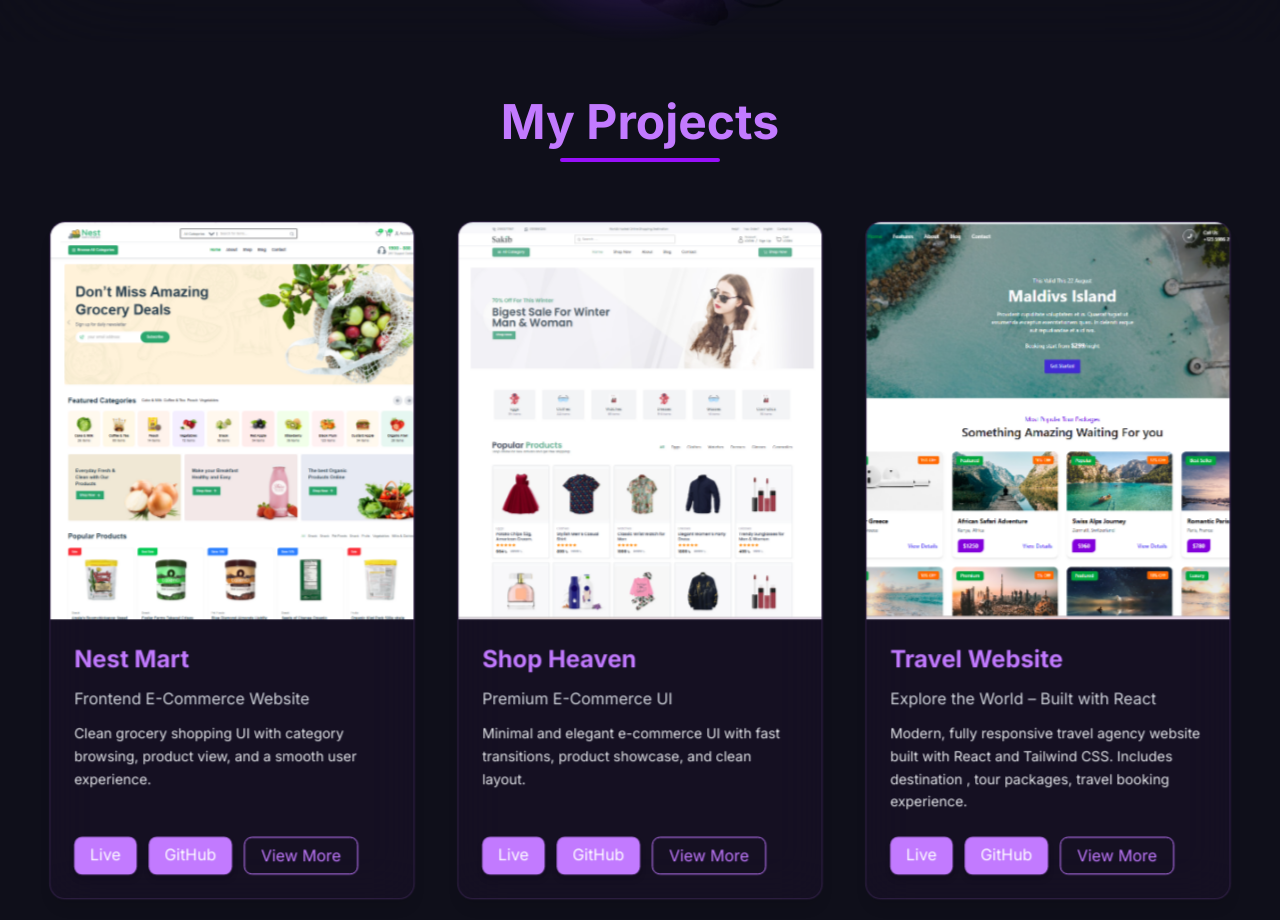
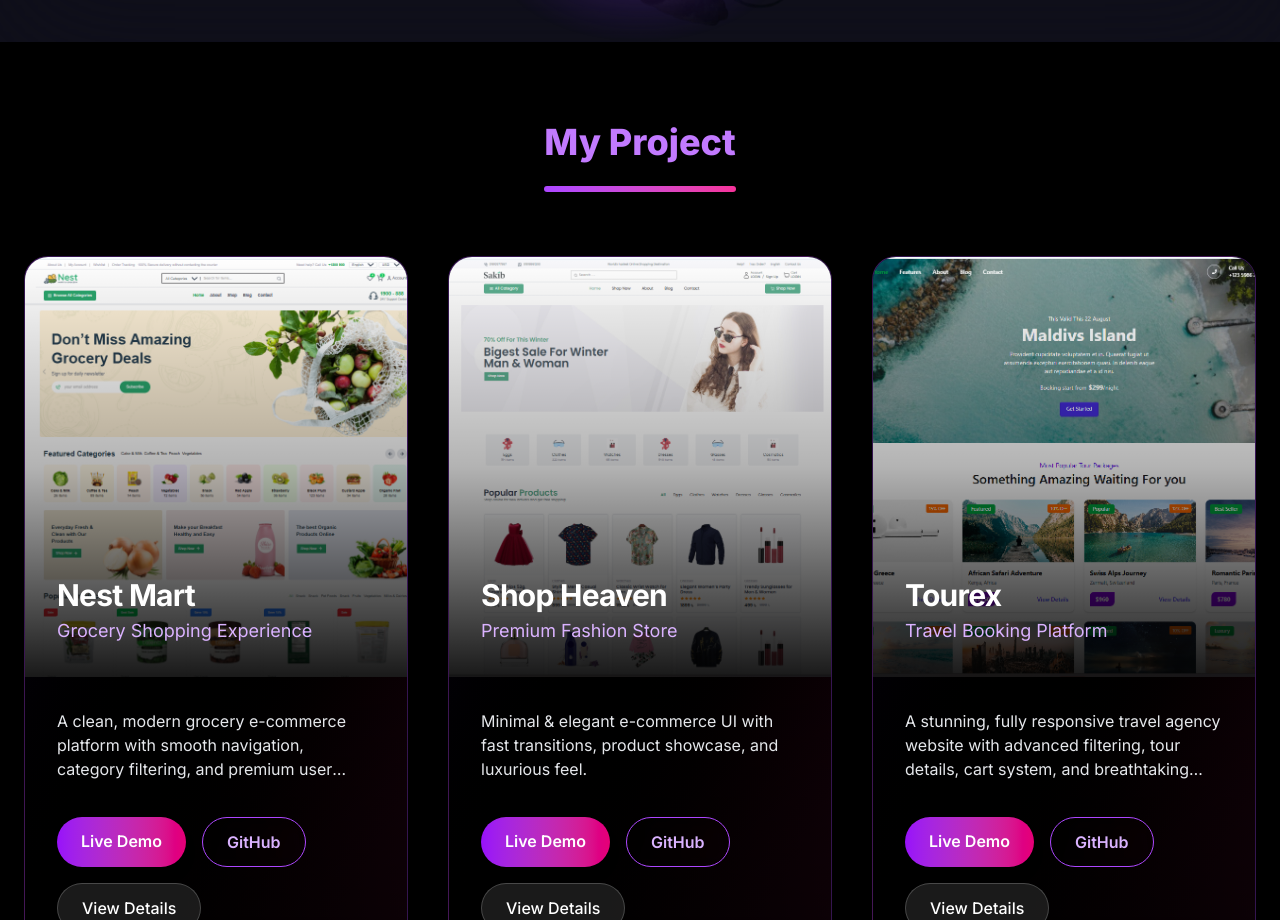
Before and after one commit to maimunamumu/My-portfolio, a React (Vite) app: page / in a window 1280 px wide. Shown: the part 1880-2800 px from the top of the page. Built offline with nearby package versions, Linux system fonts and the light colour scheme.

Commit message:
portfolio update

```diff
--- a/src/Home/Home.jsx
+++ b/src/Home/Home.jsx
@@ -27,10 +27,6 @@ const Home = () => {
 
          <div className='max-w-[1400px] mx-auto bg-[#0f0f1a]'>
 
-            <div className='pt-18'>
-                <h1 className='text-4xl text-center text-[#C27AFF] font-semibold'>Contact Me</h1>
-            </div>
-            <div className='text-center border h-1 w-[50%] mx-auto bg-[#9810FA] rounded-md mt-4'></div>
              <Contact></Contact>
          </div>
 
--- a/src/Projects/ProjectsDetails.jsx
+++ b/src/Projects/ProjectsDetails.jsx
@@ -39,20 +39,19 @@ const projects = [
   },
  {
   id: 3,
-    name: "B2B Marketplace",
+  name: "Tourex - Travel Booking",
   purpose:
-      "A B2B marketplace for wholesalers and buyers. Integrated with authentication, cart, and online payments. Built using React, Node.js, and MongoDB.",
+    "A clean and modern travel booking app with tour filtering, detailed pages, cart system and smooth UI – built using React and Tailwind CSS.",
   roles: {
-      admin: ["Manage products & categories", "Monitor buyers & suppliers", "Approve transactions"],
-      supplier: ["Add products", "Manage inventory", "Track orders"],
-      buyer: ["Browse products", "Place orders", "Manage cart"],
+    admin: ["Manage tours & users", "Approve packages", "View bookings"],
+    customer: ["Browse & filter tours", "Add to cart & wishlist", "Book tours"],
   },
   keyFeatures: [
-      "Role-based access (Admin, Supplier, Buyer)",
-      "Product display in card & table formats",
-      "Cart system with dynamic quantity",
-      "Authentication & protected routes",
-      "Responsive UI with Tailwind CSS",
+    "Smart tour filtering",
+    "Cart and wishlist",
+    "Responsive design",
+    "Smooth page transitions",
+    "Beautiful UI with Tailwind",
   ],
 },
 
--- a/src/Projects/SpotlightCard.jsx
+++ b/src/Projects/SpotlightCard.jsx
@@ -2,113 +2,110 @@ import React, { useState } from "react";
 import { motion } from "framer-motion";
 import ProjectsDetails from "./ProjectsDetails";
 
-// Imported Images (REPLACING URL IMAGES)
 import SocialHubImg from "../assets/projectImage/Screenshot 2025-11-18 204129.png";
 import NestMartImg from "../assets/projectImage/Screenshot 2025-11-17 225420.png";
 import ShopHeavenImg from "../assets/projectImage/Screenshot 2025-11-18 181449.png";
 
 const SpotlightCard = ({
-    id = "",
+  id,
   image,
   title,
   subtitle,
   description,
   liveLink,
   clientRepo,
-    serverRepo,
 }) => {
   const [isOpen, setIsOpen] = useState(false);
-    const [storeId, setStoreId] = useState(null);
 
   return (
+    <>
       <motion.div
-            initial={{ opacity: 0, scale: 0.9, y: 20 }}
-            whileInView={{ opacity: 1, scale: 1, y: 0 }}
+        initial={{ opacity: 0, y: 60 }}
+        whileInView={{ opacity: 1, y: 0 }}
         viewport={{ once: true, amount: 0.3 }}
+        transition={{ duration: 0.8, ease: "easeOut" }}
 
-            animate={{ y: [0, -6, 0] }}
-            transition={{
-                y: { repeat: Infinity, repeatType: "mirror", duration: 4 },
-                scale: { duration: 0.5 },
-            }}
+        whileHover={{ y: -12 }}
+        className="group relative bg-gradient-to-br from-purple-900/20 via-black/40 to-pink-900/20
+                   backdrop-blur-2xl border border-purple-500/30 rounded-3xl overflow-hidden
+                   shadow-2xl hover:shadow-purple-500/25 transition-all duration-700
+                   cursor-pointer"
+      >
+        {/* Floating Glow Effect */}
+        <div className="absolute inset-0 bg-gradient-to-tr from-purple-600/20 to-pink-600/20
+                        opacity-0 group-hover:opacity-100 transition-opacity duration-1000 -z-10" />
 
-            whileHover={{
-                scale: 1.04,
-                boxShadow: "0 0 35px rgba(194, 122, 255, 0.35)",
-            }}
-
-            className="relative rounded-2xl overflow-hidden shadow-lg
-                       border border-[#C27AFF33]
-                       bg-[#1a1128]/60 backdrop-blur-xl
-                       transition-all duration-300 flex flex-col"
-        >
-            {/* Image */}
-            <div className="w-full  overflow-hidden">
+        {/* Project Image - Full Visible, No Crop */}
+        <div className="relative overflow-hidden">
           <img
             src={image}
             alt={title}
-                    className="w-full h-[400px]  object-cover transition-transform duration-500 hover:scale-105"
+            className="w-full object-cover object-top transition-transform duration-1000
+                       group-hover:scale-110 group-hover:rotate-1"
+            style={{ height: "420px" }}
           />
+          {/* Gradient Overlay */}
+          <div className="absolute inset-0 bg-gradient-to-t from-black/90 via-black/30 to-transparent" />
+
+          {/* Title on Image Bottom */}
+          <div className="absolute bottom-0 left-0 right-0 p-8 text-white">
+            <h3 className="text-3xl font-bold tracking-tight">{title}</h3>
+            <p className="text-purple-300 text-lg mt-1">{subtitle}</p>
+          </div>
         </div>
 
-            {/* Content */}
-            <div className="p-6 space-y-3 flex flex-col flex-grow">
-                <h3 className="text-xl sm:text-2xl font-bold text-[#C27AFF]">
-                    {title}
-                </h3>
-
-                <p className="text-sm sm:text-base text-gray-300">{subtitle}</p>
-
-                <p className="text-gray-200 text-sm leading-relaxed">
+        {/* Card Content */}
+        <div className="p-8 space-y-5 bg-gradient-to-b from-transparent to-black/60">
+          <p className="text-gray-200 leading-Relaxed line-clamp-3">
             {description}
           </p>
 
           {/* Buttons */}
-                <div className="flex flex-wrap gap-3 mt-auto pt-3">
+          <div className="flex flex-wrap gap-4 pt-4">
             <a
               href={liveLink}
               target="_blank"
               rel="noopener noreferrer"
-                        className="px-4 py-1.5 bg-[#C27AFF] text-white rounded-lg
-                                hover:bg-[#9810FA] transition shadow-md"
+              className="px-6 py-3 bg-gradient-to-r from-purple-600 to-pink-600
+                         text-white font-semibold rounded-full hover:scale-105
+                         shadow-lg hover:shadow-purple-500/50 transition-all duration-300"
             >
-                        Live
+              Live Demo
             </a>
 
             <a
               href={clientRepo}
               target="_blank"
               rel="noopener noreferrer"
-                        className="px-4 py-1.5 bg-[#C27AFF] text-white rounded-lg
-                                hover:bg-[#9810FA] transition shadow-md"
+              className="px-6 py-3 border border-purple-500 text-purple-300
+                         font-semibold rounded-full hover:bg-purple-500/20
+                         transition-all duration-300 backdrop-blur-sm"
             >
               GitHub
             </a>
 
             <button
-                        onClick={() => {
-                            setIsOpen(true);
-                            setStoreId(id);
-                        }}
-                        className="px-4 py-1.5 border border-[#C27AFF] text-[#C27AFF] rounded-lg
-                                hover:bg-[#9810FA] hover:text-white transition"
+              onClick={() => setIsOpen(true)}
+              className="px-6 py-3 bg-white/10 backdrop-blur-md border border-white/20
+                         text-white font-medium rounded-full hover:bg-white/20
+                         transition-all duration-300"
             >
-                        View More
+              View Details
             </button>
           </div>
+        </div>
+      </motion.div>
 
       {isOpen && (
         <ProjectsDetails
-                        storeId={storeId}
+          storeId={id}
           isOpen={isOpen}
           close={() => setIsOpen(false)}
         />
       )}
-            </div>
-        </motion.div>
+    </>
   );
 };
-
 
 export default function SpotlightProjects() {
   const projects = [
@@ -116,49 +113,54 @@ export default function SpotlightProjects() {
       id: 1,
       image: NestMartImg,
       title: "Nest Mart",
-            subtitle: "Frontend E-Commerce Website",
-            description:
-                "Clean grocery shopping UI with category browsing, product view, and a smooth user experience.",
+      subtitle: "Grocery Shopping Experience",
+      description: "A clean, modern grocery e-commerce platform with smooth navigation, category filtering, and premium user experience.",
       liveLink: "https://nest-mart-and-grosery-website.vercel.app/",
       clientRepo: "https://github.com/maimunamumu/Nest-Mart-And-Grosery-Website",
-            serverRepo: "https://github.com/maimunamumu/Nest-Mart-And-Grosery-Website",
     },
-
     {
       id: 2,
       image: ShopHeavenImg,
       title: "Shop Heaven",
-            subtitle: "Premium E-Commerce UI",
-            description:
-                "Minimal and elegant e-commerce UI with fast transitions, product showcase, and clean layout.",
+      subtitle: "Premium Fashion Store",
+      description: "Minimal & elegant e-commerce UI with fast transitions, product showcase, and luxurious feel.",
       liveLink: "https://my-shop-e-commerce-website.vercel.app/",
       clientRepo: "https://github.com/maimunamumu/my-shop-e-commerce-website",
-            serverRepo: "https://github.com/maimunamumu/my-shop-e-commerce-website",
     },
-
     {
       id: 3,
       image: SocialHubImg,
-            title: "Travel Website",
-            subtitle: "Explore the World – Built with React",
-          description: "Modern, fully responsive travel agency website built with React and Tailwind CSS. Includes destination , tour packages,  travel booking experience.",
+      title: "Tourex",
+      subtitle: "Travel Booking Platform",
+      description: "A stunning, fully responsive travel agency website with advanced filtering, tour details, cart system, and breathtaking animations.",
       liveLink: "https://travel-website-project-3.vercel.app/",
       clientRepo: "https://github.com/maimunamumu/Travel-website",
-            serverRepo: "https://github.com/maimunamumu/Travel-website",
     },
   ];
 
   return (
-        <section className="py-14 px-6 sm:px-12 bg-[#0f0f1a]">
-            <h2 className="text-center text-4xl sm:text-5xl font-bold text-[#C27AFF]">
-                My Projects
-            </h2>
+    <section className="py-20 px-6 bg-black/95">
+      <div className="text-center mb-16">
+        <motion.h2
+          initial={{ opacity: 0, y: -30 }}
+          whileInView={{ opacity: 1, y: 0 }}
+          viewport={{ once: true }}
+          className="text-2xl md:text-4xl font-extrabold text-[#C27AFF] "
+        >
+          My Project
+        </motion.h2>
+        <motion.div
+          initial={{ scaleX: 0 }}
+          whileInView={{ scaleX: 1 }}
+          viewport={{ once: true }}
+          transition={{ duration: 1, delay: 0.5 }}
+          className="h-1.5 w-48 bg-gradient-to-r from-purple-500 to-pink-500 mx-auto mt-6 rounded-full"
+        />
+      </div>
 
-            <div className="h-1 w-40 bg-[#9810FA] mx-auto rounded-full mt-3"></div>
-
-            <div className="grid grid-cols-1 sm:grid-cols-2 lg:grid-cols-3 gap-10 mt-12">
-                {projects.map((proj) => (
-                    <SpotlightCard key={proj.id} {...proj} />
+      <div className="grid grid-cols-1 lg:grid-cols-3 gap-10 max-w-7xl mx-auto">
+        {projects.map((project) => (
+          <SpotlightCard key={project.id} {...project} />
         ))}
       </div>
     </section>
```
Also changed, not shown: src/Contact/Contact.jsx (+28 -2 lines), src/Hero/Hero.jsx (+6 -2 lines), src/MainLayout/Navber.jsx (+6 -2 lines). Lines whose indentation alone changed are shown as unchanged.
